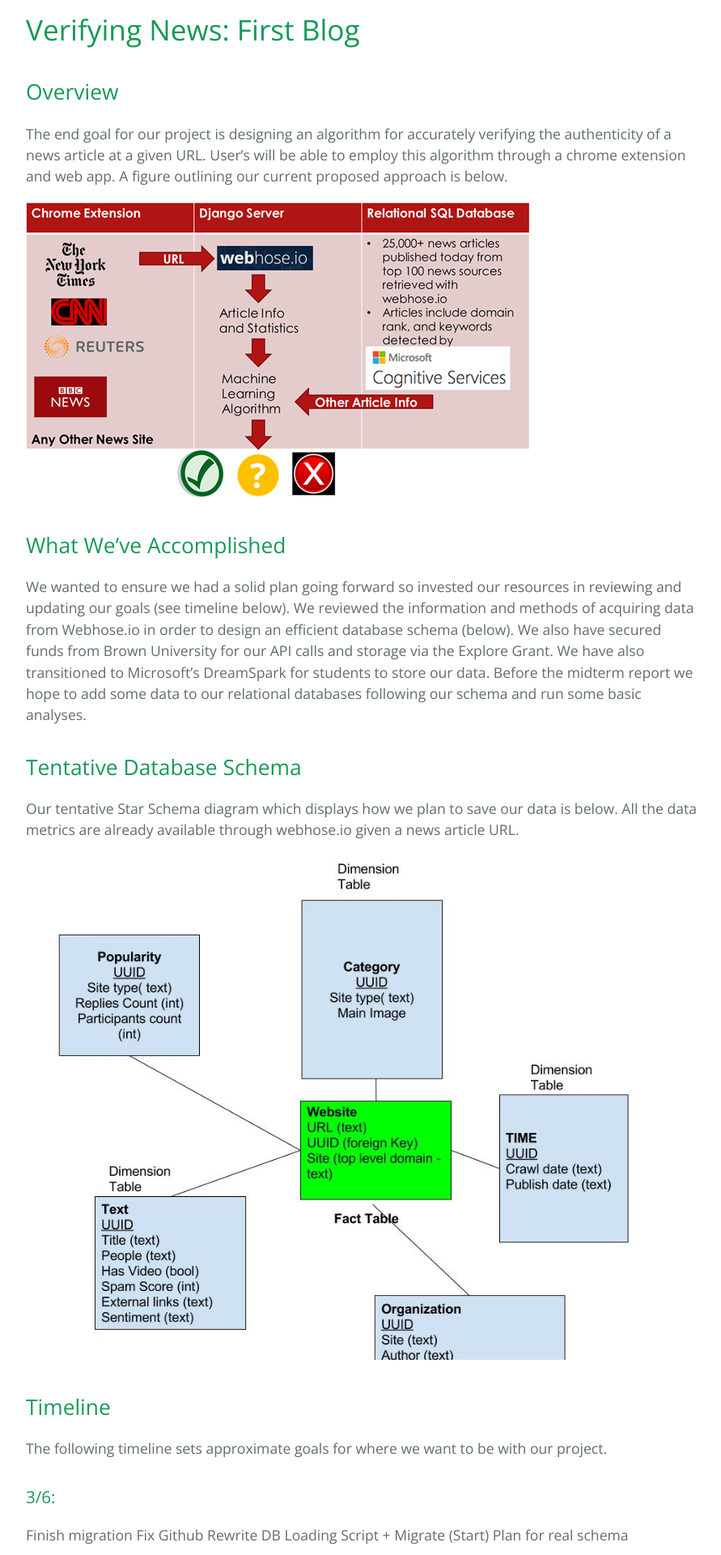
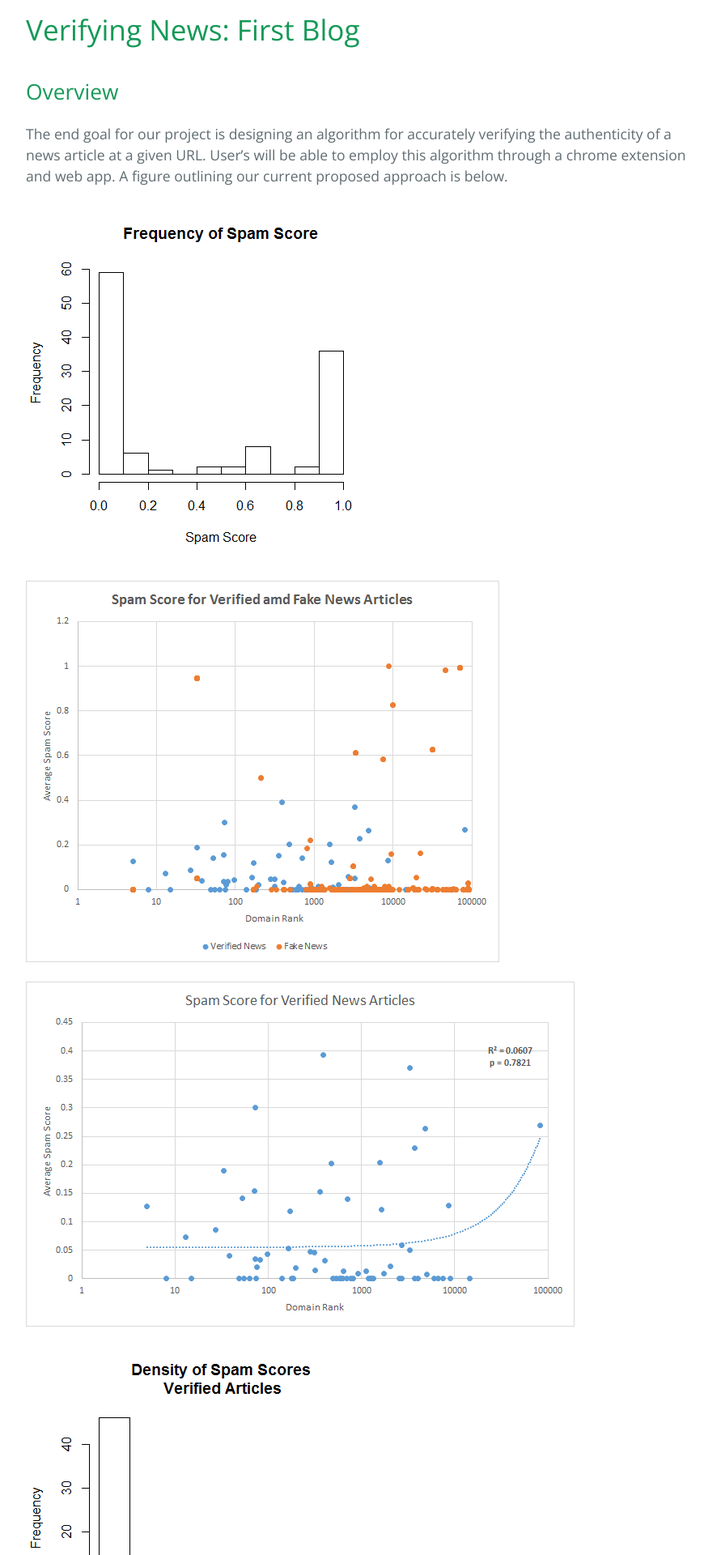
Before and after one commit to verifynews/verifynews, a Jekyll site: the page built from _posts/2017-03-08-01_blog.markdown, in a window 1280 px wide. Shown: the part 405-2325 px from the top of the page at 81% size, without its empty margins (192-1083 px from the left). Built offline with Jekyll 4.4.1, drawn with Linux system fonts in a browser that asks for light colours.

Commit message:
Update 2017-03-08-01_blog.markdown

```diff
--- a/_posts/2017-03-08-01_blog.markdown
+++ b/_posts/2017-03-08-01_blog.markdown
@@ -10,7 +10,13 @@ categories: main
 
 The end goal for our project is designing an algorithm for accurately verifying the authenticity of a news article at a given URL. User’s will be able to employ this algorithm through a chrome extension and web app. A figure outlining our current proposed approach is below.
 
-![News Verification Data Flow]({{ site.url }}/verifynews/assets/dataflow.png)
+![News Verification Visualization 1]({{ site.url }}/verifynews/assets/59A373AF-0BE9-4549-B272-E93EBC44A506.png)
+
+![News Verification Visualization 2]({{ site.url }}/verifynews/assets/0968D4A8-E3FA-4FCE-A73C-3FB26281F65A.png)
+
+![News Verification Visualization 3]({{ site.url }}/verifynews/assets/489200C6-5AC4-4400-AE45-BEB8696BBB29.png)
+
+![News Verification Visualization 4]({{ site.url }}/verifynews/assets/A2FBEB89-7CF6-4E99-8A93-79F6CA00725C.png)
 
 ## What We’ve Accomplished
 
```
